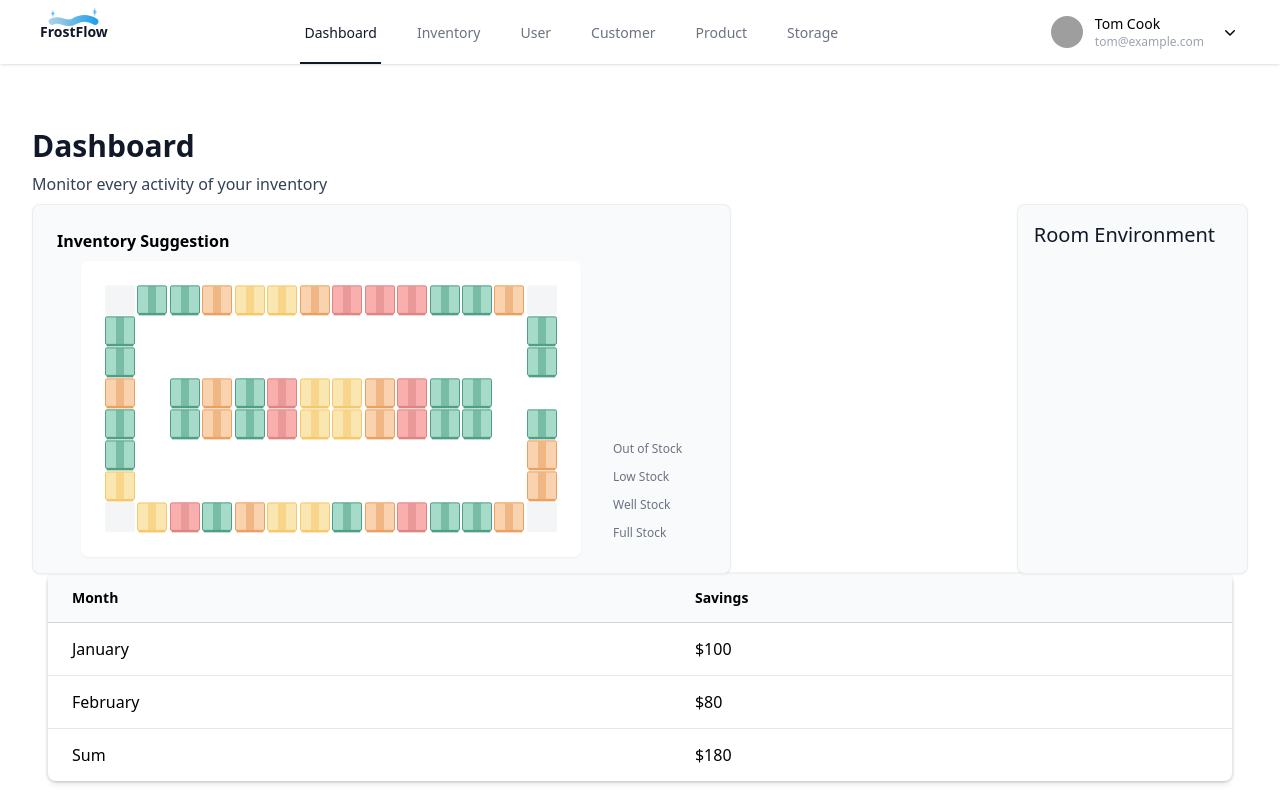
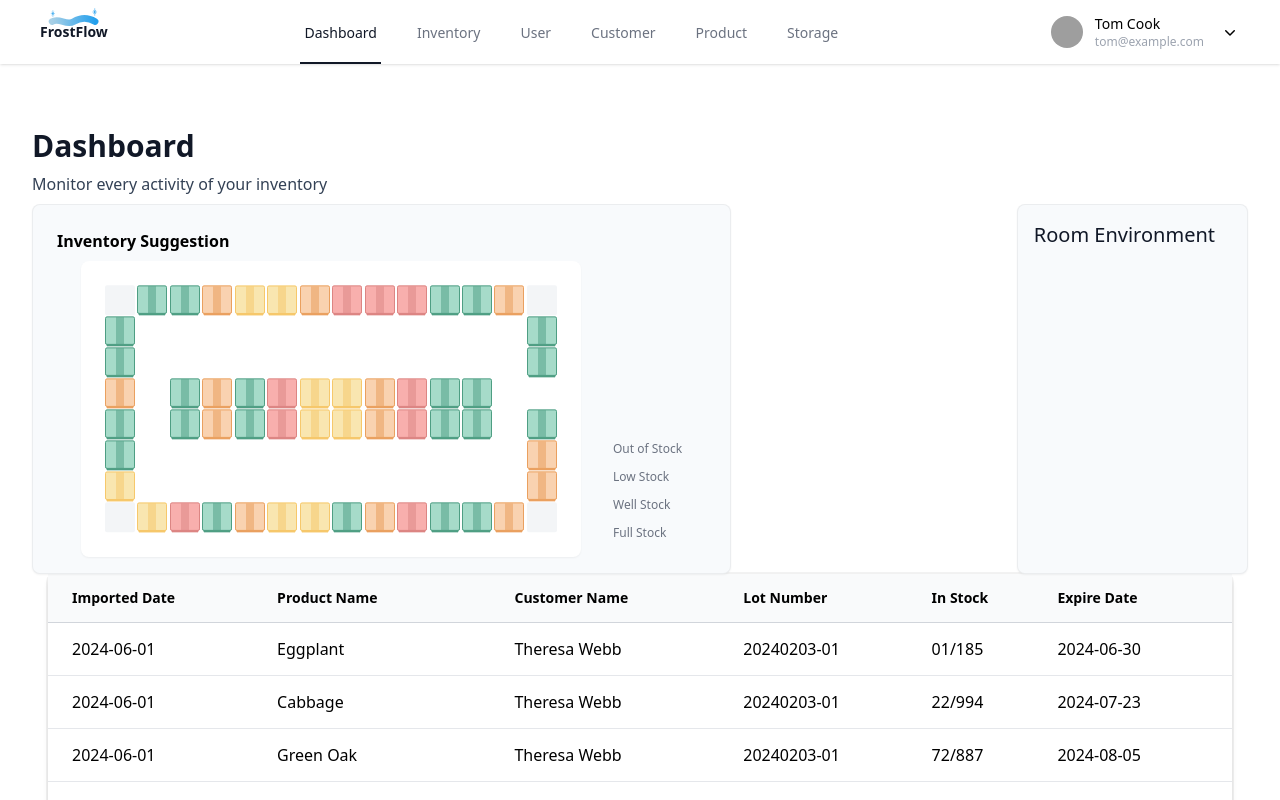
Before and after one commit to xiaoyoufung/FrostFlow, a React (Vite) app in the folder client/: page / in a window 1280 px wide. Shown: the top 800 px of the page. Built offline with nearby package versions, Linux system fonts and the light colour scheme; grey boxes are pictures that could not be loaded.

Commit message:
Use dynamic tHead and nearProduct data

```diff
--- a/client/src/components/template/Table.jsx
+++ b/client/src/components/template/Table.jsx
@@ -1,29 +1,46 @@
 import React from "react";
+import nearProduct from "../../data/nearProduct.json";
 
 const Table = () => {
+  const tHead = [
+    { title: "Imported Date", className: "pl-6 pr-3" },
+    { title: "Product Name", className: "px-3" },
+    { title: "Customer Name", className: "px-3" },
+    { title: "Lot Number", className: "px-3" },
+    { title: "In Stock", className: "px-3" },
+    { title: "Expire Date", className: "pl-3 pr-6" },
+  ];
   return (
     <div className="mx-4">
       <div className="rounded-lg ring-2 ring-black ring-opacity-5 shadow-md">
         <table className="border-collapse table-auto w-full divide-y divide-gray-200 border-spacing-2 px-2">
           <thead className="bg-gray-50 border-b border-gray-300">
             <tr>
-            <th className="py-3.5 pl-6 pr-3 text-left text-sm font-semibold">Month</th>
-            <th className="py-3.5 pl-3 pr-6 text-left text-sm font-semibold">Savings</th>
+              {tHead.map((head, index) => (
+                <th
+                  key={index}
+                  className={`py-3.5 ${head.className} text-left text-sm font-semibold`}
+                >
+                  {head.title}
+                </th>
+              ))}
             </tr>
           </thead>
           <tbody className="bg-white divide-y divide-gray-200">
-          <tr>
-            <td className="py-3.5 pl-6 pr-3">January</td>
-            <td className="py-3.5 pl-3 pr-6">$100</td>
+            {nearProduct.products.map((product, index) => (
+              <tr key={index}>
+                <td className="py-3.5 pl-6 pr-3">{product.date}</td>
+                <td className="py-3.5 px-3">{product.product_name}</td>
+                <td className="py-3.5 px-3">{product.customer_name}</td>
+                <td className="py-3.5 px-3">{product.lot_no}</td>
+                <td className="py-3.5 px-3">{product.quantity}</td>
+                <td className="py-3.5 pl-3 pr-6">{product.expire_date}</td>
               </tr>
-          <tr>
-            <td className="py-3.5 pl-6 pr-3">February</td>
-            <td className="py-3.5 pl-3 pr-6">$80</td>
-          </tr>
+            ))}
           </tbody>
           <tfoot>
             <tr>
-            <td className="py-3.5 pl-6 pr-3" >Sum</td>
+              <td className="py-3.5 pl-6 pr-3">Sum</td>
               <td className="py-3.5 pl-3 pr-6">$180</td>
             </tr>
           </tfoot>
```
Lines whose indentation alone changed are shown as unchanged.
